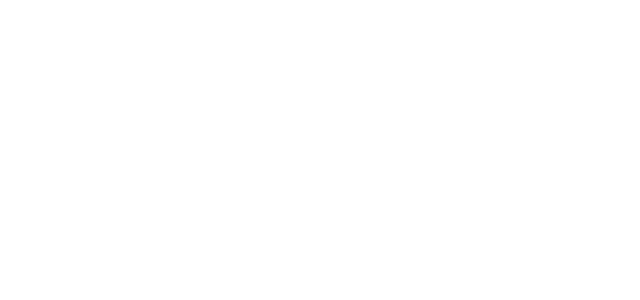
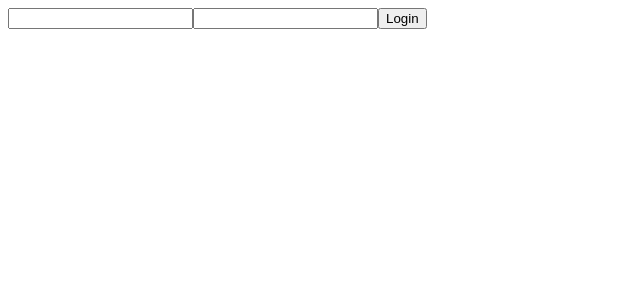
Before and after one commit to ndrx02/node-fs17, a React (Vite) app in the folder Blog/: page /login in a window 1280 px wide. Before the commit this address had no page. Shown: the top 300 px of the page, without its empty margins (0-640 px from the left). Built offline with nearby package versions, Linux system fonts and the light colour scheme.

Commit message:
creazione sezione login e signUp

```diff
--- a/Blog/src/App.jsx
+++ b/Blog/src/App.jsx
@@ -1,13 +1,17 @@
 import { Routes, Route } from "react-router-dom";
 import { Post } from "./Components/Post/Post";
 import { Home } from "./Components/Home/Home";
+import { Login } from "./Components/Login/Login";
+import { SignUp } from "./Components/SignUp/SingUp";
 
 export function App() {
   return (
     <>
       <Routes>
-        <Route path="/" element = {<Home/>}/>
+        <Route path="/" element={<Home />} />
         <Route path="/post" element={<Post />} />
+        <Route path="/login" element={<Login />} />
+        <Route path="/signup" element={<SignUp />} />
       </Routes>
     </>
   );
--- /dev/null
+++ b/Blog/src/Components/Login/Login.jsx
@@ -0,0 +1,29 @@
+import { useState } from "react";
+// Component login pronto, aspettiamo node.js
+export function Login() {
+  const [email, setEmail] = useState(null);
+  const [password, setPassword] = useState(null);
+
+  function handleSubmit(event) {
+    event.preventDefault();
+  }
+  return (
+    <div>
+      <form onSubmit={handleSubmit} action="">
+        <input
+          name="email"
+          onChange={(e) => setEmail(e.target.value)}
+          value={email}
+          type="email"
+        />
+        <input
+          name="password"
+          type="password"
+          onChange={(e) => setPassword(e.target.value)}
+          value={password}
+        />
+        <button>Login</button>
+      </form>
+    </div>
+  );
+}
--- /dev/null
+++ b/Blog/src/Components/SignUp/SingUp.jsx
@@ -0,0 +1,66 @@
+import { useState } from "react";
+// Component login pronto, aspettiamo node.js
+export function SignUp() {
+  const [data, setData] = useState({
+    name: "",
+    surname: "",
+    role: "",
+    email: "",
+    password: "",
+  });
+
+  function handleSubmit(event) {
+    event.preventDefault();
+  }
+  return (
+    <div>
+      <form onSubmit={handleSubmit} action="">
+        <label htmlFor="name">Name:</label>
+        <input
+          name="name"
+          onChange={(e) => setData({ ...data, name: e.target.value })}
+          value={data.name}
+          type="text"
+        />
+        <br />
+
+        <label htmlFor="surname">Surname:</label>
+        <input
+          name="surname"
+          onChange={(e) => setData({ ...data, surname: e.target.value })}
+          value={data.surname}
+          type="text"
+        />
+        <br />
+
+        <label htmlFor="role">Role:</label>
+        <input
+          name="role"
+          onChange={(e) => setData({ ...data, role: e.target.value })}
+          value={data.role}
+          type="text"
+        />
+        <br />
+
+        <label htmlFor="email">Email:</label>
+        <input
+          name="email"
+          onChange={(e) => setData({ ...data, email: e.target.value })}
+          value={data.email}
+          type="email"
+        />
+        <br />
+
+        <label htmlFor="password">Password:</label>
+        <input
+          name="password"
+          onChange={(e) => setData({ ...data, password: e.target.value })}
+          value={data.password}
+          type="password"
+        />
+        <br />
+        <button>Login</button>
+      </form>
+    </div>
+  );
+}
```
